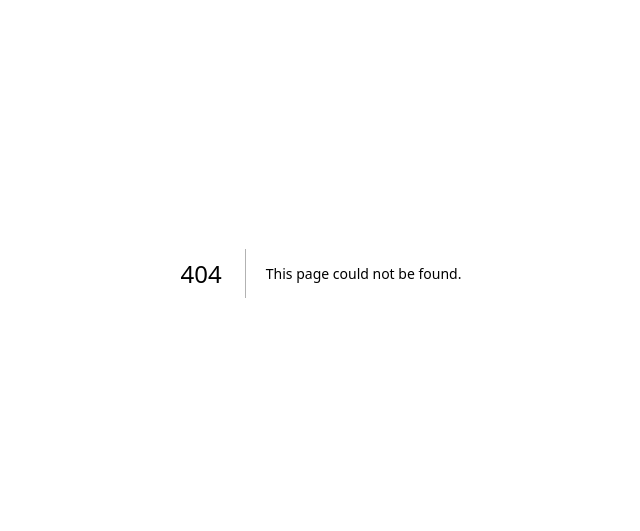
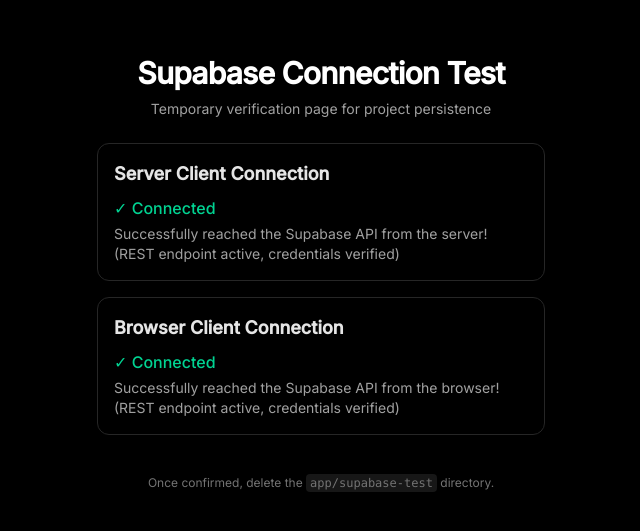
Before and after one commit to mridulthapliyal155/TrustScore, a Next.js app: page /supabase-test in a window 1280 px wide. Before the commit this address had no page. Shown: the part 127-658 px from the top of the page, without its empty margins (319-959 px from the left). Built offline with nearby package versions, Linux system fonts and the light colour scheme; no server answers; the database is empty.

Commit message:
feat: set up Supabase SSR helpers and temporary connection check page

```diff
--- /dev/null
+++ b/app/supabase-test/client-test.tsx
@@ -0,0 +1,54 @@
+'use client'
+
+import { useEffect, useState } from 'react'
+import { createClient } from '@/lib/supabase/client'
+
+export default function ClientTest() {
+  const [status, setStatus] = useState<'loading' | 'success' | 'error'>('loading')
+  const [details, setDetails] = useState<string>('')
+
+  useEffect(() => {
+    async function testConnection() {
+      try {
+        const supabase = createClient()
+        // Querying a dummy table to test connection.
+        // PostgREST will respond, verifying API key & endpoint.
+        const { error } = await supabase.from('connection_test').select('*').limit(1)
+
+        // If the error code is 42P01/PGRST205 (relation/table does not exist) or PGRST116 (0 rows returned),
+        // it means the REST endpoint is reached and the credentials are valid.
+        if (error && error.code !== 'PGRST116' && error.code !== '42P01' && error.code !== 'PGRST205') {
+          setStatus('error')
+          setDetails(`API returned error code: ${error.code} - ${error.message}`)
+        } else {
+          setStatus('success')
+          setDetails('Successfully reached the Supabase API from the browser! (REST endpoint active, credentials verified)')
+        }
+      } catch (err: any) {
+        setStatus('error')
+        setDetails(err.message || 'Unknown network error')
+      }
+    }
+
+    testConnection()
+  }, [])
+
+  return (
+    <div className="p-4 border rounded-xl bg-neutral-905 border-neutral-800">
+      <h2 className="text-lg font-semibold mb-2 text-neutral-200">Browser Client Connection</h2>
+      {status === 'loading' && <p className="text-neutral-400">Testing browser connection...</p>}
+      {status === 'success' && (
+        <div className="text-emerald-400">
+          <p className="font-medium">✓ Connected</p>
+          <p className="text-sm text-neutral-400 mt-1">{details}</p>
+        </div>
+      )}
+      {status === 'error' && (
+        <div className="text-rose-400">
+          <p className="font-medium">✗ Connection Failed</p>
+          <p className="text-sm text-neutral-400 mt-1">{details}</p>
+        </div>
+      )}
+    </div>
+  )
+}
--- /dev/null
+++ b/app/supabase-test/page.tsx
@@ -0,0 +1,62 @@
+import { createClient } from '@/lib/supabase/server'
+import ClientTest from './client-test'
+
+export const dynamic = 'force-dynamic'
+
+export default async function SupabaseTestPage() {
+  let serverStatus: 'success' | 'error' = 'success'
+  let serverDetails = ''
+
+  try {
+    const supabase = await createClient()
+    const { error } = await supabase.from('connection_test').select('*').limit(1)
+
+    // 42P01 and PGRST205 mean the table does not exist, which indicates the REST endpoint is reached and credentials are valid.
+    if (error && error.code !== 'PGRST116' && error.code !== '42P01' && error.code !== 'PGRST205') {
+      serverStatus = 'error'
+      serverDetails = `API returned error code: ${error.code} - ${error.message}`
+    } else {
+      serverStatus = 'success'
+      serverDetails = 'Successfully reached the Supabase API from the server! (REST endpoint active, credentials verified)'
+    }
+  } catch (err: any) {
+    serverStatus = 'error'
+    serverDetails = err.message || 'Unknown server-side error'
+  }
+
+  return (
+    <main className="min-h-screen bg-black text-white p-8 font-sans flex flex-col items-center justify-center">
+      <div className="max-w-md w-full space-y-6">
+        <div className="text-center space-y-2">
+          <h1 className="text-3xl font-bold tracking-tight">Supabase Connection Test</h1>
+          <p className="text-neutral-400 text-sm">Temporary verification page for project persistence</p>
+        </div>
+
+        <div className="space-y-4">
+          {/* Server Connection Result */}
+          <div className="p-4 border rounded-xl bg-neutral-905 border-neutral-800">
+            <h2 className="text-lg font-semibold mb-2 text-neutral-200">Server Client Connection</h2>
+            {serverStatus === 'success' ? (
+              <div className="text-emerald-400">
+                <p className="font-medium">✓ Connected</p>
+                <p className="text-sm text-neutral-400 mt-1">{serverDetails}</p>
+              </div>
+            ) : (
+              <div className="text-rose-400">
+                <p className="font-medium">✗ Connection Failed</p>
+                <p className="text-sm text-neutral-400 mt-1">{serverDetails}</p>
+              </div>
+            )}
+          </div>
+
+          {/* Browser Connection Result */}
+          <ClientTest />
+        </div>
+
+        <div className="text-xs text-center text-neutral-500 pt-4">
+          Once confirmed, delete the <code className="bg-neutral-900 px-1 py-0.5 rounded">app/supabase-test</code> directory.
+        </div>
+      </div>
+    </main>
+  )
+}
--- /dev/null
+++ b/lib/supabase/client.ts
@@ -0,0 +1,8 @@
+import { createBrowserClient } from '@supabase/ssr'
+
+export function createClient() {
+  return createBrowserClient(
+    process.env.NEXT_PUBLIC_SUPABASE_URL!,
+    process.env.NEXT_PUBLIC_SUPABASE_ANON_KEY!
+  )
+}
--- /dev/null
+++ b/lib/supabase/server.ts
@@ -0,0 +1,29 @@
+import { createServerClient } from '@supabase/ssr'
+import { cookies } from 'next/headers'
+
+export async function createClient() {
+  const cookieStore = await cookies()
+
+  return createServerClient(
+    process.env.NEXT_PUBLIC_SUPABASE_URL!,
+    process.env.NEXT_PUBLIC_SUPABASE_ANON_KEY!,
+    {
+      cookies: {
+        getAll() {
+          return cookieStore.getAll()
+        },
+        setAll(cookiesToSet) {
+          try {
+            cookiesToSet.forEach(({ name, value, options }) =>
+              cookieStore.set(name, value, options)
+            )
+          } catch {
+            // The `setAll` method can be called from a Server Component.
+            // This can be ignored if you have middleware refreshing
+            // user sessions.
+          }
+        },
+      },
+    }
+  )
+}
--- a/package.json
+++ b/package.json
@@ -9,6 +9,8 @@
     "lint": "eslint"
   },
   "dependencies": {
+    "@supabase/ssr": "^0.12.0",
+    "@supabase/supabase-js": "^2.110.2",
     "next": "16.2.10",
     "react": "19.2.4",
     "react-dom": "19.2.4"
```
Also changed, not shown: 1 other file (tests, documents, lock files or other folders).
